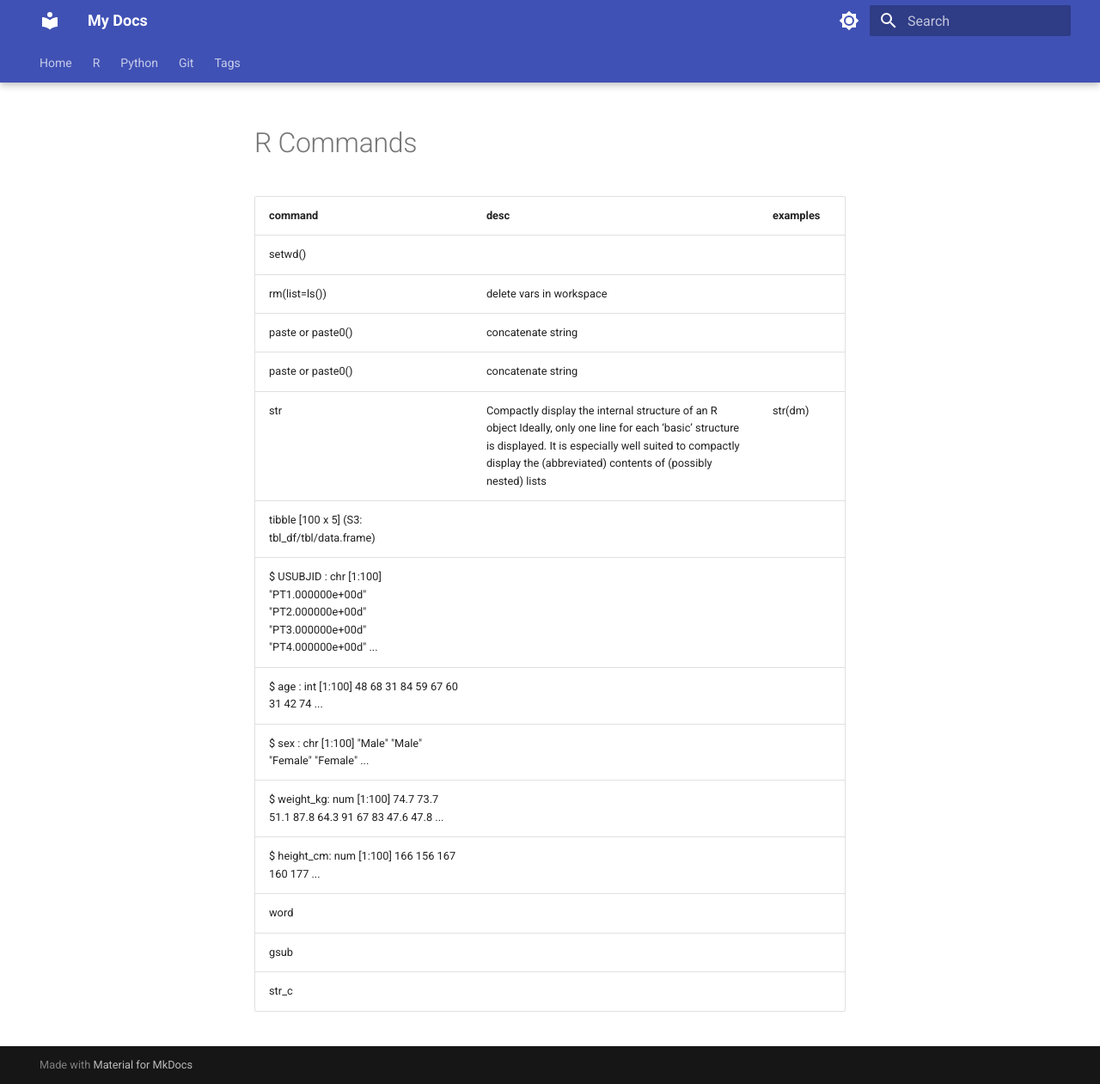
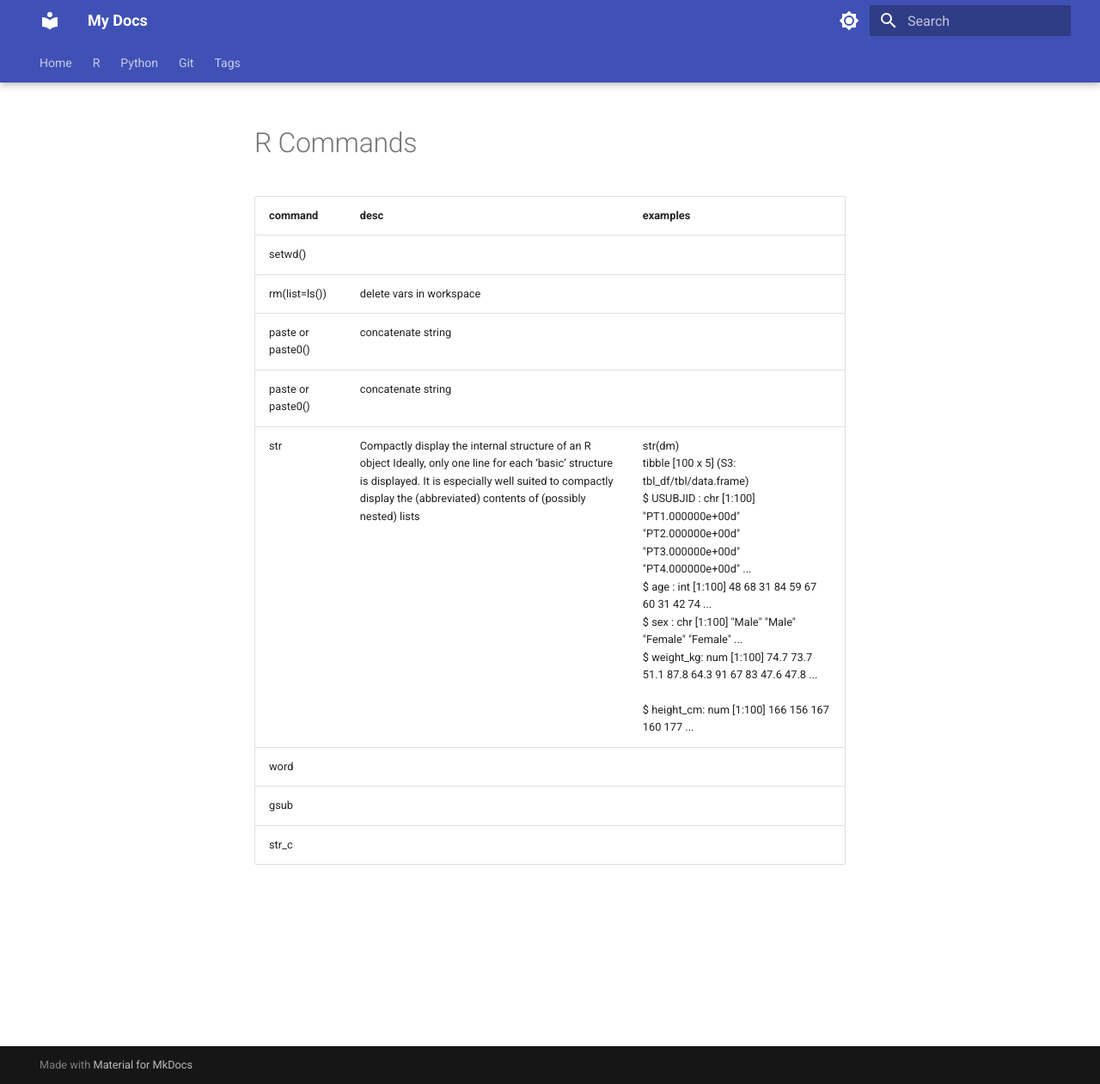
Before and after one commit to TrevorCl/mkdocs, an MkDocs documentation site: the page built from docs/r/command.md, in a window 1280 px wide and 1261 px high. Shown: the whole window at 86% size. Built offline with MkDocs 1.6.1 and Material for MkDocs 9.7.7, drawn with Linux system fonts in a browser that asks for light colours.

```diff
--- a/docs/r/command.md
+++ b/docs/r/command.md
@@ -7,13 +7,7 @@
 | rm(list=ls()) | delete vars in workspace | |
 | paste or paste0() | concatenate string  | |
 | paste or paste0() | concatenate string  | |
-| str | Compactly display the internal structure of an R object Ideally, only one line for each ‘basic’ structure is displayed. It is especially well suited to compactly display the (abbreviated) contents of (possibly nested) lists|   str(dm)
-tibble [100 x 5] (S3: tbl_df/tbl/data.frame)
- $ USUBJID  : chr [1:100] "PT1.000000e+00d" "PT2.000000e+00d" "PT3.000000e+00d" "PT4.000000e+00d" ...
- $ age      : int [1:100] 48 68 31 84 59 67 60 31 42 74 ...
- $ sex      : chr [1:100] "Male" "Male" "Female" "Female" ...
- $ weight_kg: num [1:100] 74.7 73.7 51.1 87.8 64.3 91 67 83 47.6 47.8 ...
- $ height_cm: num [1:100] 166 156 167 160 177 ... |
+| str | Compactly display the internal structure of an R object Ideally, only one line for each ‘basic’ structure is displayed. It is especially well suited to compactly display the (abbreviated) contents of (possibly nested) lists|   str(dm) <br/> tibble [100 x 5] (S3: tbl_df/tbl/data.frame) <br/>  $ USUBJID  : chr [1:100] "PT1.000000e+00d" "PT2.000000e+00d" "PT3.000000e+00d" "PT4.000000e+00d" ... <br/> $ age      : int [1:100] 48 68 31 84 59 67 60 31 42 74 ...<br/> $ sex      : chr [1:100] "Male" "Male" "Female" "Female" ...<br/> $ weight_kg: num [1:100] 74.7 73.7 51.1 87.8 64.3 91 67 83 47.6 47.8 ...<br/><br/>$ height_cm: num [1:100] 166 156 167 160 177 ... |
 | word | |  |
 | gsub | | |
 | str_c | |  |
```
